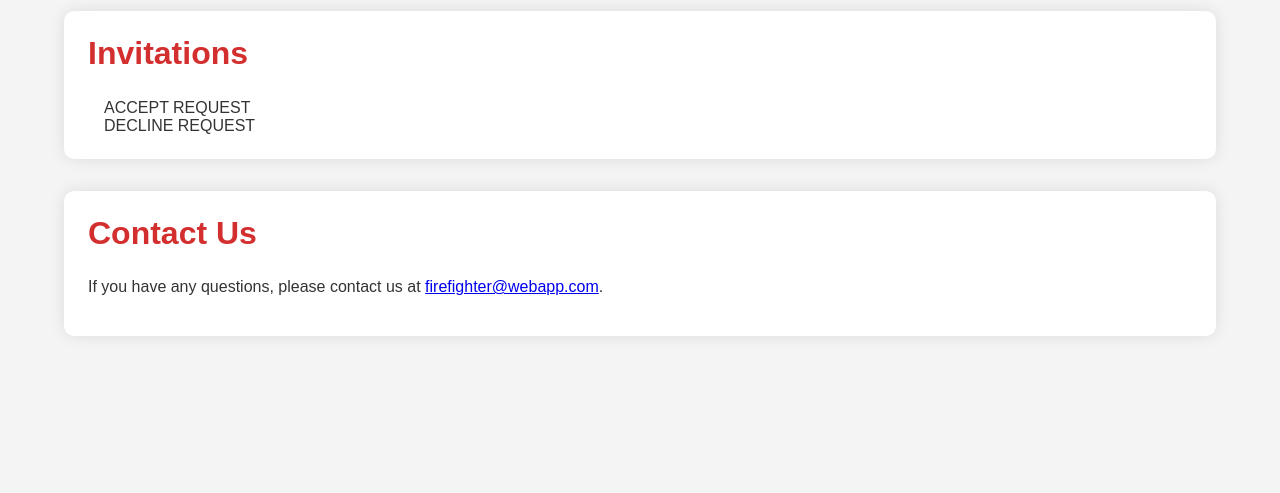
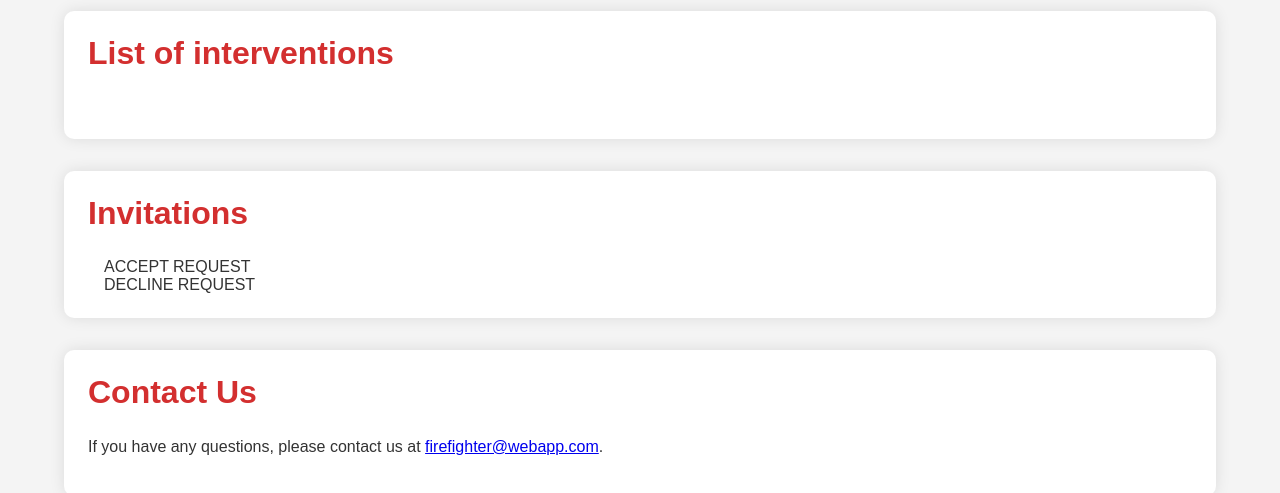
Before and after one commit to Team561/FIS-Webapp, a plain HTML site: page Webapp/html/index.html in a window 1280 px wide. Shown: the part 1074-1567 px from the top of the page. Before the commit the page ends 1474 px from the top, so only its background shows below. Drawn offline with nearby package versions, Linux system fonts and the light colour scheme.

Commit message:
stuff and thingies

```diff
--- a/Webapp/html/index.html
+++ b/Webapp/html/index.html
@@ -63,6 +63,21 @@
             </section>
 
             <section>
+                <h2>List of interventions</h2>
+                <div id="interventionList">
+                    <flex-row>
+                        <div>
+                          <ul>
+                        </div>
+
+                         </flex-row>
+                </div>
+            </section>
+
+
+
+
+            <section>
                 <h2>Invitations</h2>
                 <div id="invitationList">
                     <flex-row>
--- a/Webapp/js/login.js
+++ b/Webapp/js/login.js
@@ -21,11 +21,12 @@ async function login() {
     data: JSON.stringify({ "username": username, "password": password })
     })
         .done(function(data, textStatus, jqXHR){
-            localStorage.setItem('token', data);
+            localStorage.setItem('AuthToken', data);
             alert('Logged in successfully!');
             console.log(data);
             window.location.href = "index.html";
         })
+
         .fail(function(jqXHR, textStatus, errorThrown){
             console.log(jqXHR);
             errorMessage.textContent = 'Connection failed';
```
